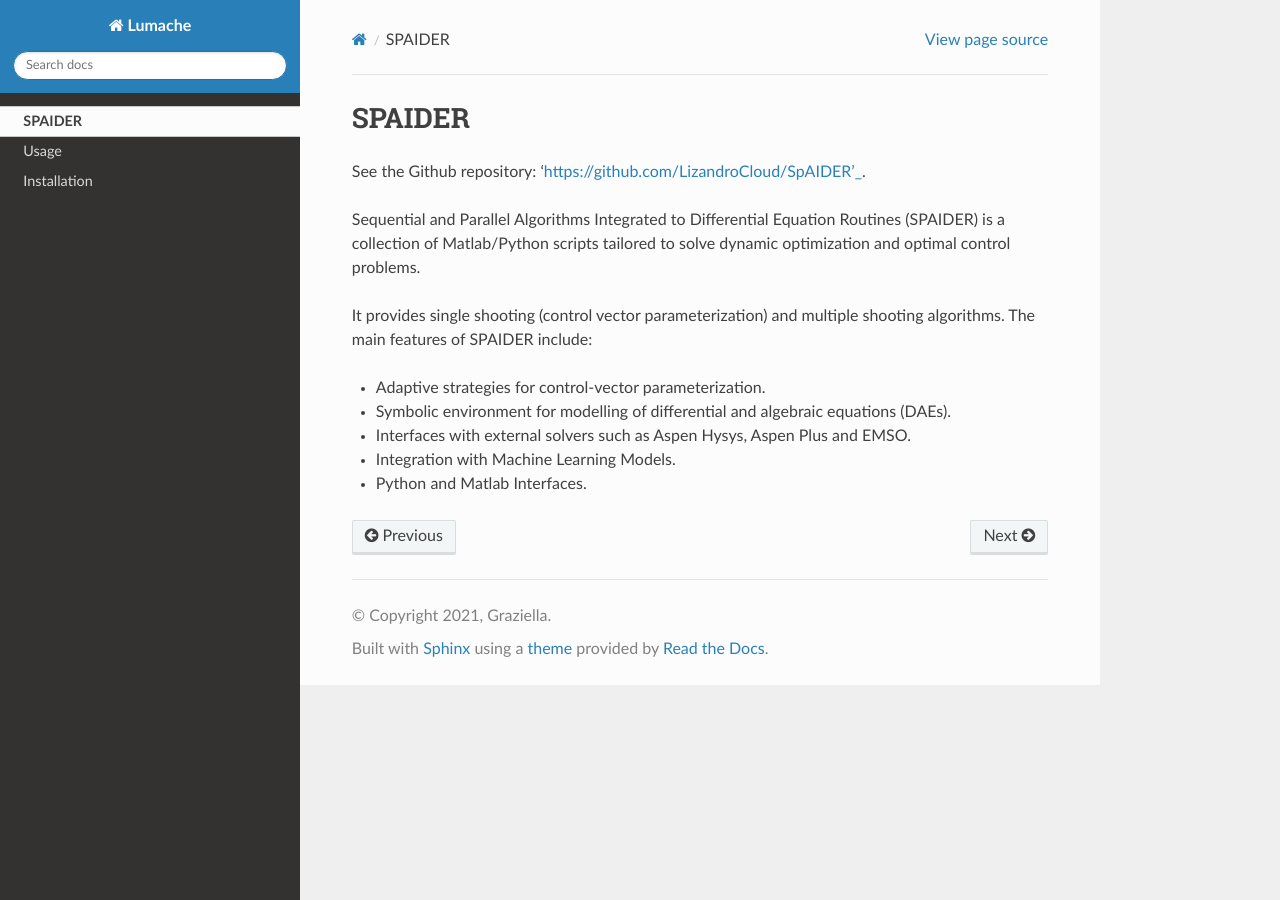
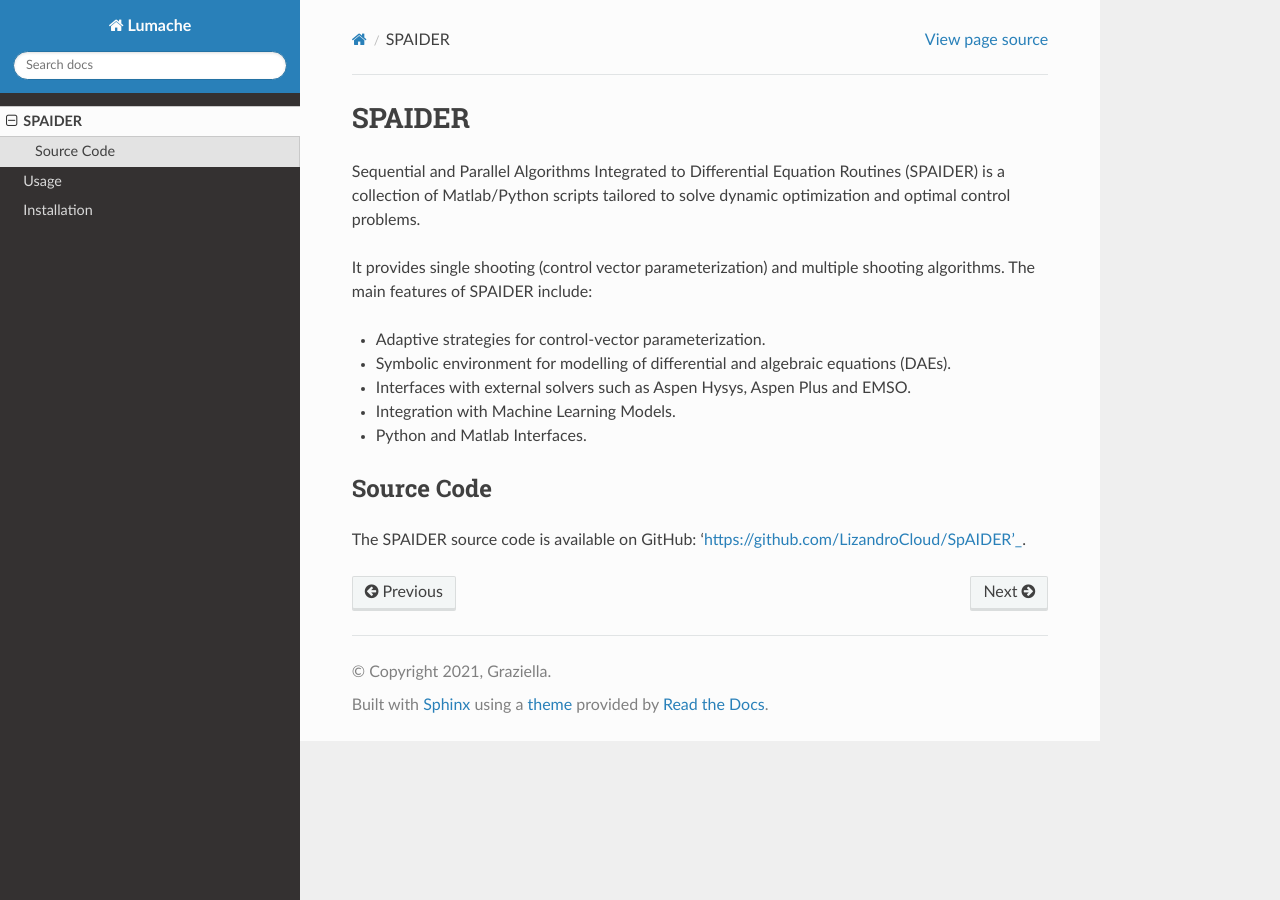
Before and after one commit to LizandroCloud/SPAIDER-M, a Sphinx documentation site: the page built from docs/source/presentation.rst, in a window 1280 px wide. Built offline with Sphinx 7.4.7 and the Read the Docs theme 3.1.0, drawn with Linux system fonts in a browser that asks for light colours.

Commit message:
Update presentation.rst

```diff
--- a/docs/source/presentation.rst
+++ b/docs/source/presentation.rst
@@ -1,6 +1,5 @@
 SPAIDER
 =============
-See the Github repository:  'https://github.com/LizandroCloud/SpAIDER'_.
 
 Sequential and Parallel Algorithms Integrated to Differential Equation
 Routines (SPAIDER) is a collection of Matlab/Python scripts tailored to
@@ -14,3 +13,8 @@ multiple shooting algorithms. The main features of SPAIDER include:
 - Interfaces with external solvers such as Aspen Hysys, Aspen Plus and EMSO.
 - Integration with Machine Learning Models.
 - Python and Matlab Interfaces.
+
+Source Code
+-----------
+
+The SPAIDER source code is available on GitHub: 'https://github.com/LizandroCloud/SpAIDER'_.
```
